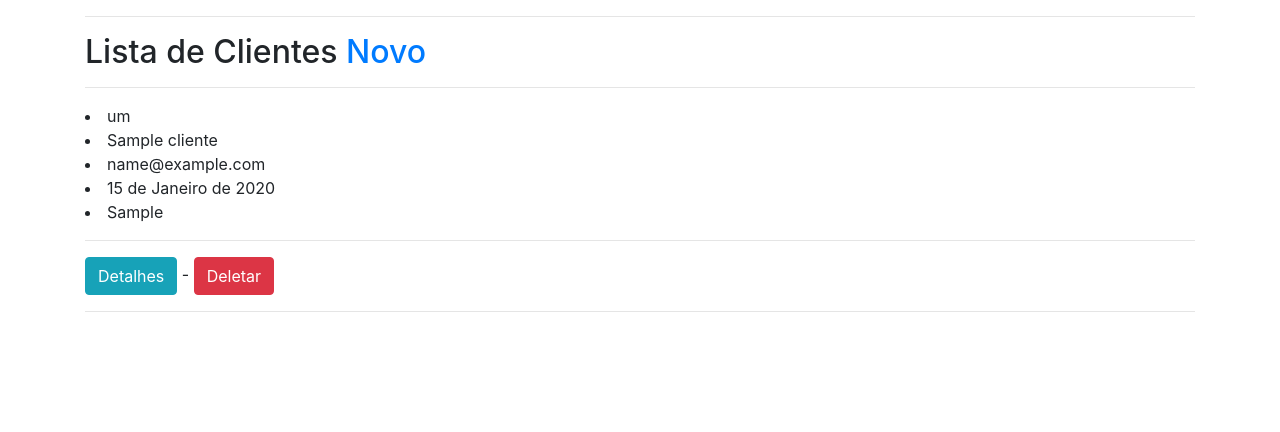
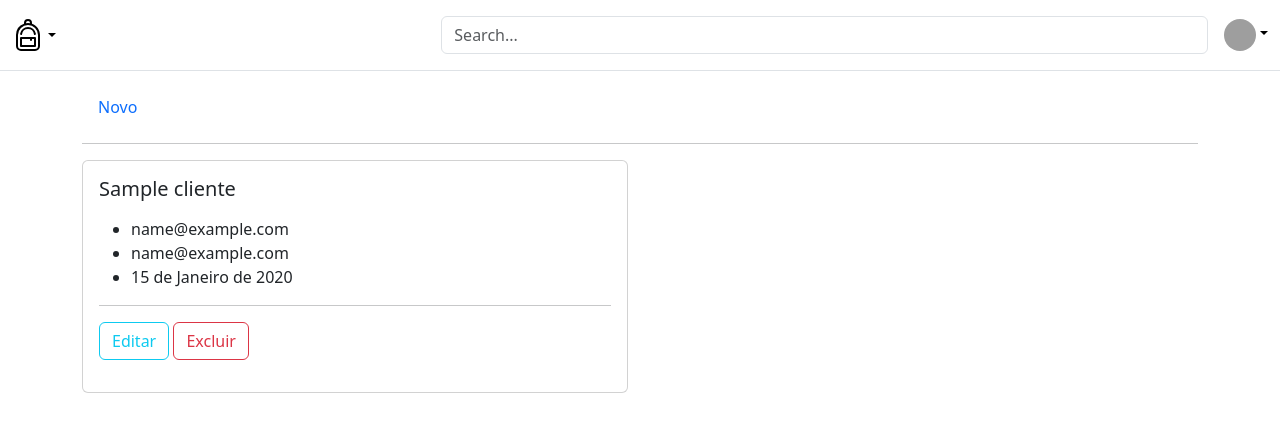
Before and after one commit to dnetochaves/django-templates, a Django app: page /clientes/clientes_list in a window 1280 px wide. Shown: the top 432 px of the page. Run offline with Django 5.2, Linux system fonts and the light colour scheme; tables that the repository leaves empty hold one stand-in row (values such as "Sample post"); some libraries are stand-ins or nearby versions; grey boxes are pictures that could not be loaded.

Commit message:
Melhorando leyout

```diff
--- /dev/null
+++ b/clientes/templates/base.html
@@ -0,0 +1,81 @@
+<!DOCTYPE html>
+<html lang="en">
+  <head>
+    <meta charset="UTF-8" />
+    <meta name="viewport" content="width=device-width, initial-scale=1.0" />
+    <title>Document</title>
+    <link href="https://cdn.jsdelivr.net/npm/bootstrap@5.3.3/dist/css/bootstrap.min.css" rel="stylesheet" integrity="sha384-QWTKZyjpPEjISv5WaRU9OFeRpok6YctnYmDr5pNlyT2bRjXh0JMhjY6hW+ALEwIH" crossorigin="anonymous" />
+  </head>
+  <body>
+    <header class="py-3 mb-3 border-bottom">
+      <div class="container-fluid d-grid gap-3 align-items-center" style="grid-template-columns: 1fr 2fr;">
+        <div class="dropdown">
+          <a href="#" class="d-flex align-items-center col-lg-4 mb-2 mb-lg-0 link-body-emphasis text-decoration-none dropdown-toggle" data-bs-toggle="dropdown" aria-expanded="false">
+            <svg xmlns="http://www.w3.org/2000/svg" width="32" height="32" fill="currentColor" class="bi bi-backpack" viewBox="0 0 16 16">
+              <path d="M4.04 7.43a4 4 0 0 1 7.92 0 .5.5 0 1 1-.99.14 3 3 0 0 0-5.94 0 .5.5 0 1 1-.99-.14M4 9.5a.5.5 0 0 1 .5-.5h7a.5.5 0 0 1 .5.5v4a.5.5 0 0 1-.5.5h-7a.5.5 0 0 1-.5-.5zm1 .5v3h6v-3h-1v.5a.5.5 0 0 1-1 0V10z" />
+              <path d="M6 2.341V2a2 2 0 1 1 4 0v.341c2.33.824 4 3.047 4 5.659v5.5a2.5 2.5 0 0 1-2.5 2.5h-7A2.5 2.5 0 0 1 2 13.5V8a6 6 0 0 1 4-5.659M7 2v.083a6 6 0 0 1 2 0V2a1 1 0 0 0-2 0m1 1a5 5 0 0 0-5 5v5.5A1.5 1.5 0 0 0 4.5 15h7a1.5 1.5 0 0 0 1.5-1.5V8a5 5 0 0 0-5-5" />
+            </svg>
+          </a>
+          <ul class="dropdown-menu text-small shadow">
+            <li>
+              <a class="dropdown-item active" href="#" aria-current="page">Overview</a>
+            </li>
+            <li>
+              <a class="dropdown-item" href="#">Inventory</a>
+            </li>
+            <li>
+              <a class="dropdown-item" href="#">Customers</a>
+            </li>
+            <li>
+              <a class="dropdown-item" href="#">Products</a>
+            </li>
+            <li>
+              <hr class="dropdown-divider" />
+            </li>
+            <li>
+              <a class="dropdown-item" href="#">Reports</a>
+            </li>
+            <li>
+              <a class="dropdown-item" href="#">Analytics</a>
+            </li>
+          </ul>
+        </div>
+
+        <div class="d-flex align-items-center">
+          <form class="w-100 me-3" role="search">
+            <input type="search" class="form-control" placeholder="Search..." aria-label="Search" />
+          </form>
+
+          <div class="flex-shrink-0 dropdown">
+            <a href="#" class="d-block link-body-emphasis text-decoration-none dropdown-toggle" data-bs-toggle="dropdown" aria-expanded="false"><img src="https://github.com/mdo.png" alt="mdo" width="32" height="32" class="rounded-circle" /></a>
+            <ul class="dropdown-menu text-small shadow">
+              <li>
+                <a class="dropdown-item" href="#">New project...</a>
+              </li>
+              <li>
+                <a class="dropdown-item" href="#">Settings</a>
+              </li>
+              <li>
+                <a class="dropdown-item" href="#">Profile</a>
+              </li>
+              <li>
+                <hr class="dropdown-divider" />
+              </li>
+              <li>
+                <a class="dropdown-item" href="#">Sign out</a>
+              </li>
+            </ul>
+          </div>
+        </div>
+      </div>
+    </header>
+    <div class="container-fluid pb-3">
+      <div class="d-grid gap-3">
+        {% block content %}
+
+        {% endblock %}
+      </div>
+    </div>
+    <script src="https://cdn.jsdelivr.net/npm/bootstrap@5.3.3/dist/js/bootstrap.bundle.min.js" integrity="sha384-YvpcrYf0tY3lHB60NNkmXc5s9fDVZLESaAA55NDzOxhy9GkcIdslK1eN7N6jIeHz" crossorigin="anonymous"></script>
+  </body>
+</html>
--- a/clientes/templates/lista_clientes.html
+++ b/clientes/templates/lista_clientes.html
@@ -1,44 +1,36 @@
-<!DOCTYPE html>
+{% extends 'base.html' %}
 {% load bootstrap4 %}
 {% load meus_filtros %}
 {% load humanize %}
-<html lang="en">
-  <head>
-    <meta charset="UTF-8" />
-    <meta name="viewport" content="width=device-width, initial-scale=1.0" />
-    <title>Formulario de Clientes</title>
-    {% bootstrap_css %}
-    {% bootstrap_javascript jquery='full' %}
-  </head>
-  <body>
-    <div class="container">
-      <hr />
-      <h2>Lista de Clientes <a href="{% url 'clientes_form' %}">Novo</a></h2>
-      <hr />
 
+{% block content %}
+  <div class="container">
+    <nav class="nav">
+      <a class="nav-link" href="{% url 'clientes_form' %}">Novo</a>
+    </nav>
+    <hr />
+    <div class="row row-cols-1 row-cols-md-2 g-4">
       {% for cliente in object_list %}
-        {% if cliente.profissao == 'Programador' %}
-          <li>{{ cliente.id | apnumber }}</li>
-          <li>{{ cliente.nome }}</li>
-          <li>{{ cliente.email }}</li>
-          <li>{{ cliente.data_nascimento }}</li>
-          <li>
-            <h2>{{ cliente.profissao|remover_caracter:'o' }}</h2>
-          </li>
-          <hr />
-          <a class="btn btn-info" href="{% url 'lista_detail_clientes' cliente.pk %}">Detalhes</a> - <a class="btn btn-danger" href="{% url 'delete_clientes' cliente.pk %}">Deletar</a>
-          <hr />
-        {% else %}
-          <li>{{ cliente.id | apnumber}}</li>
-          <li>{{ cliente.nome }}</li>
-          <li>{{ cliente.email }}</li>
-          <li>{{ cliente.data_nascimento }}</li>
-          <li>{{ cliente.profissao|remover_caracter:'o' }}</li>
-          <hr />
-          <a class="btn btn-info" href="{% url 'lista_detail_clientes' cliente.pk %}">Detalhes</a> - <a class="btn btn-danger" href="{% url 'delete_clientes' cliente.pk %}">Deletar</a>
-          <hr />
-        {% endif %}
+      <div class="col">
+        <div class="card">
+
+          <div class="card-body">
+            <h5 class="card-title">{{ cliente.nome }}</h5>
+            <p class="card-text">
+              <ul>
+                <li>{{ cliente.email }}</li>
+                <li>{{ cliente.email }}</li>
+                <li>{{ cliente.data_nascimento }}</li>
+              </ul>
+              <hr>
+              <a class="btn btn-outline-info" href="{% url 'clientes_update' cliente.id %}">Editar</a>
+              <a class="btn btn-outline-danger" href="{% url 'delete_clientes' cliente.id %}">Excluir</a>
+            </p>
+          </div>
+        </div>
+      </div>
       {% endfor %}
     </div>
-  </body>
-</html>
+
+  </div>
+{% endblock %}
```
Also changed, not shown: docs/questionario.md (+27 -0 lines).
